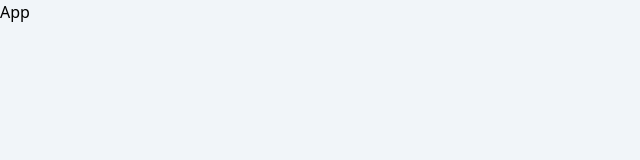
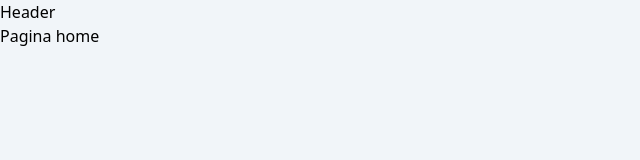
Before and after one commit to nferdica/web-cars, a React (Vite) app: page / in a window 1280 px wide. Shown: the top 160 px of the page, without its empty margins (0-640 px from the left). Built offline with nearby package versions, Linux system fonts and the light colour scheme.

Commit message:
feat: Created routes

```diff
--- a/src/App.tsx
+++ b/src/App.tsx
@@ -1,10 +1,42 @@
+import {createBrowserRouter} from "react-router-dom"
+import { Home } from "./pages/home"
+import { Login } from "./pages/login"
+import { Register } from "./pages/register"
+import { CarDetail } from "./pages/car"
+import { Dashboard } from "./pages/dashboard"
+import { New } from "./pages/dashboard/new"
+import { Layout } from "./components/layout"
 
-function App() {
-  return(
-    <div>
-      <h1>App</h1>
-    </div>
-  )
-}
+const router = createBrowserRouter([
+  {
+    element: <Layout />,
+    children: [
+      {
+        path: '/',
+        element: <Home />
+      },
+      {
+        path: '/dashboard',
+        element: <Dashboard />,
+      },
+      {
+        path: '/dashboard/new',
+        element: <New />
+      },
+      {
+        path: '/car/:id',
+        element: <CarDetail />
+      }
+    ]
+  },
+  {
+    path: '/login',
+    element: <Login />
+  },
+  {
+    path: '/register',
+    element: <Register />
+  },
+])
 
-export default App;
+export {router};
--- /dev/null
+++ b/src/components/header/index.tsx
@@ -0,0 +1,7 @@
+export function Header() {
+    return (
+        <header>
+            <h1>Header</h1>
+        </header>
+    )
+}
--- /dev/null
+++ b/src/components/layout/index.tsx
@@ -0,0 +1,11 @@
+import { Header } from "../header";
+import { Outlet } from "react-router-dom";
+
+export function Layout() {
+    return (
+        <>
+            <Header />
+            <Outlet />
+        </>
+    )
+}
--- a/src/main.tsx
+++ b/src/main.tsx
@@ -1,10 +1,11 @@
 import { StrictMode } from 'react'
 import { createRoot } from 'react-dom/client'
-import App from './App.tsx'
+import {router} from './App.tsx'
+import { RouterProvider } from 'react-router-dom'
 import './index.css'
 
 createRoot(document.getElementById('root')!).render(
   <StrictMode>
-    <App />
+    <RouterProvider router={router} />
   </StrictMode>,
 )
```
